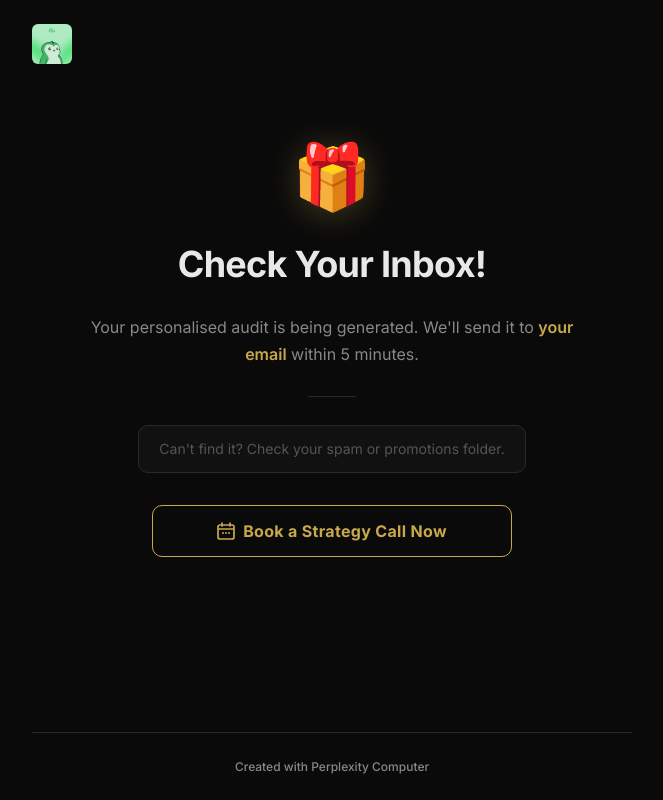
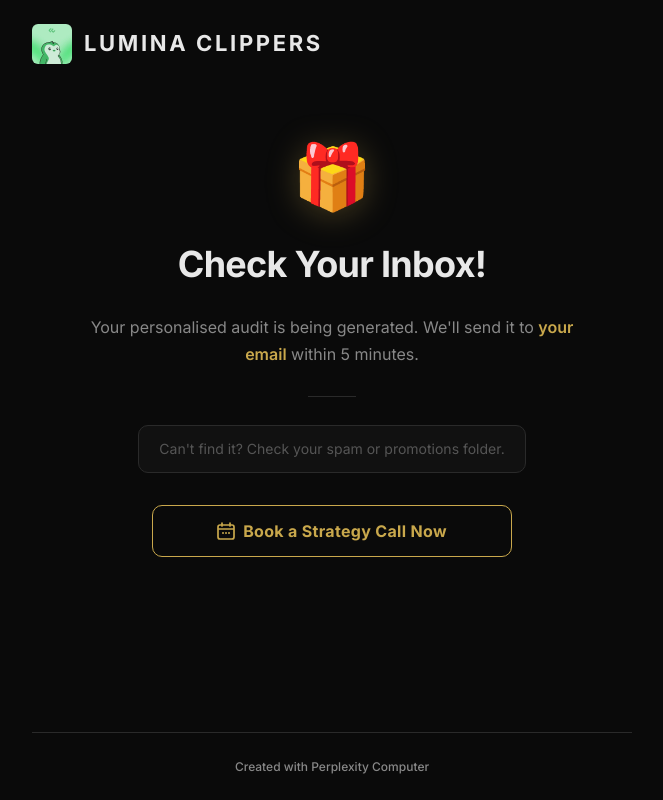
Before and after one commit to clippers-tech/lumina-audit-tool, a plain HTML site: page backend/static/confirm.html in a window 1280 px wide. Shown: the whole page, without its empty margins (308-971 px from the left). Drawn offline with Linux system fonts and the light colour scheme.

Commit message:
feat: add LUMINA CLIPPERS text next to logo, add favicon

```diff
--- a/backend/static/confirm.html
+++ b/backend/static/confirm.html
@@ -29,6 +29,8 @@
   <meta property="og:description" content="Your personalised marketing audit is on its way.">
   <meta property="og:type" content="website">
 
+  <link rel="icon" href="logo.jpg" type="image/jpeg">
+  <link rel="apple-touch-icon" href="logo.jpg">
   <link rel="stylesheet" href="style.css">
 
   <!-- JSON-LD structured data -->
@@ -55,6 +57,7 @@
     <header class="site-header">
       <a href="index.html" class="logo-link" aria-label="Lumina Clippers home">
         <img src="logo.jpg" alt="Lumina Clippers" class="logo-img">
+        <span class="logo-name">LUMINA CLIPPERS</span>
       </a>
     </header>
 
```
Also changed, not shown: backend/static/index.html (+3 -0 lines), frontend/confirm.html (+3 -0 lines), frontend/index.html (+3 -0 lines).
